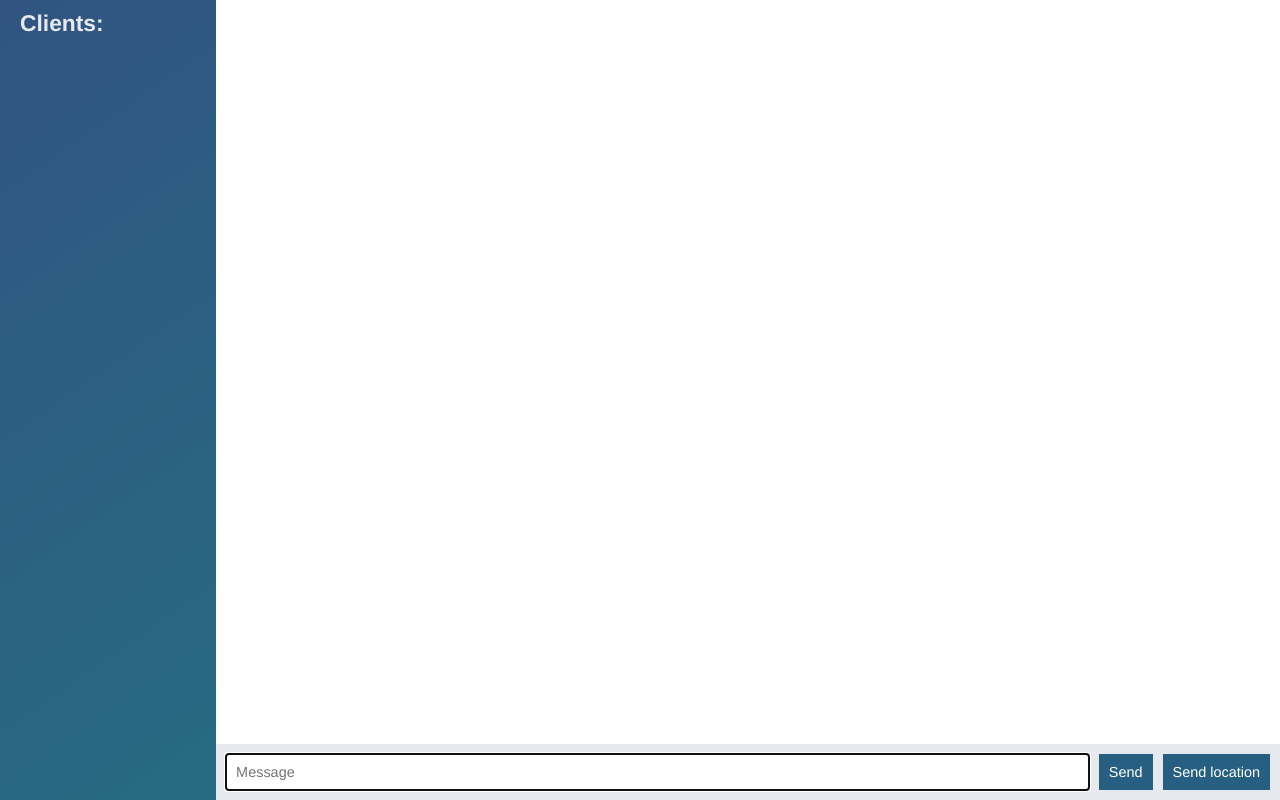
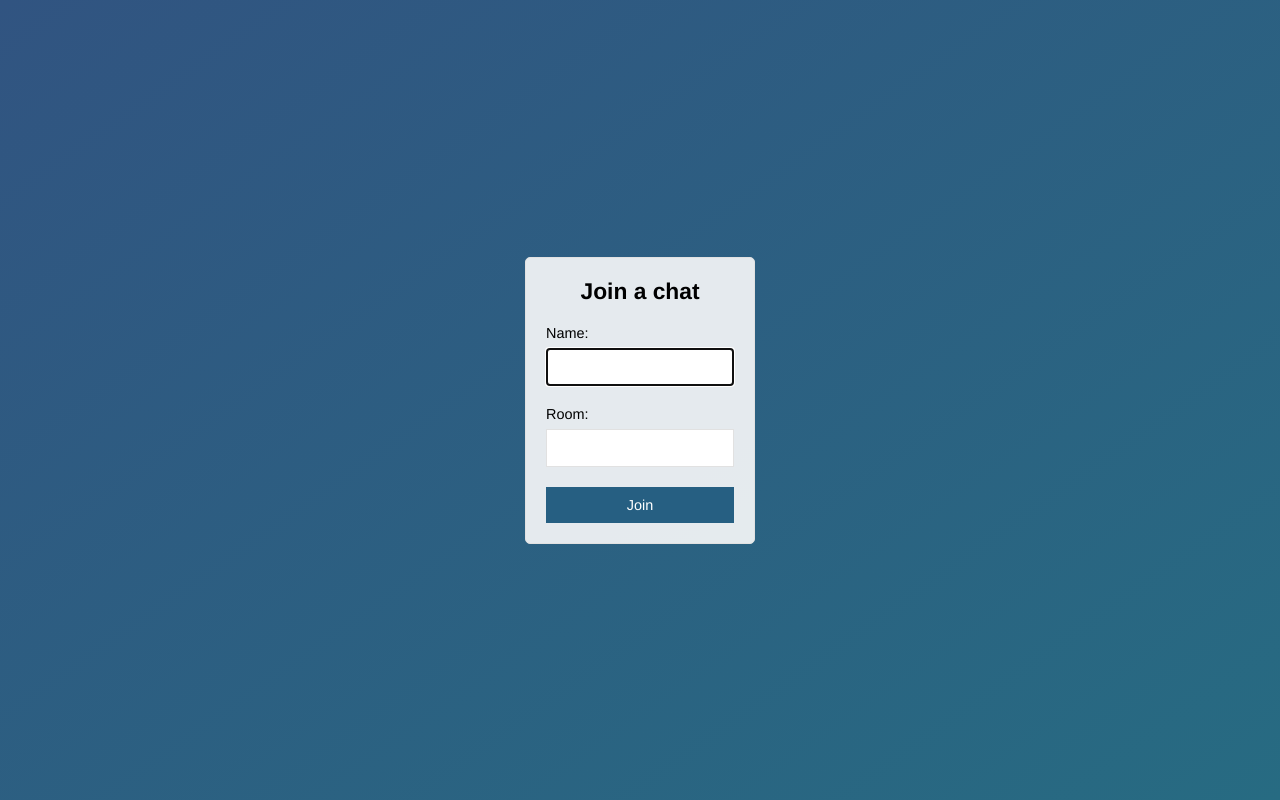
Before and after one commit to PohrebniakOleskandr/node-chat-app, a website: page public/index.html in a window 1280 px wide. Drawn offline with nearby package versions, Linux system fonts and the light colour scheme; no server answers.

Commit message:
Add join page that submits to chat.html

```diff
--- a/public/index.html
+++ b/public/index.html
@@ -3,61 +3,30 @@
 
 <head>
   <meta charset="utf-8">
+  <title>Join | ChatApp</title>
+  <meta name="viewport" content="width=device-width, initial-scale=1, user-scalable=no">
   <link rel = "stylesheet" href="/css/styles.css">
 </head>
 
-<body class="chat">
-
-  <div class="chat__sidebar">
-      <h3>Clients:</h3>
-      <div id="users"></div>
+<body class="centered-form">
+  <div class="centered-form__form">
+    <form action="chat.html">
+      <div class="form-field">
+        <h3>Join a chat</h3>
+      </div>
+      <div class="form-field">
+        <label for="name">Name:</label>
+        <input type="text" name="name" autofocus>
+      </div>
+      <div class="form-field">
+        <label for="room">Room:</label>
+        <input type="text" name="room">
+      </div>
+      <div class="form-field">
+          <button>Join</button>
+      </div>
+    </form>
   </div>
-
-  <div class="chat__main">
-
-    <ol id="messages" class="chat__messages"></ol>
-
-    <div class="chat__footer">
-      <form id="message-form">
-        <input name = "message" type="text" placeholder="Message" autofocus autocomplete="off">
-        <button>Send</button>
-      </form>
-
-      <button type="button" name="button" id="send-location">Send location</button>
-    </div>
-  </div>
-
-  <script id="message-template" type="text/template">
-    <li class="message">
-      <div class="message__title">
-        <h4>{{from}}</h4>
-        <span>{{createdAt}}</span>
-      </div>
-      <div class="message__body">
-        <p>{{text}}</p>
-      </div>
-    </li>
-  </script>
-
-
-  <script id="location-message-template" type="text/template">
-    <li class="message">
-      <div class="message__title">
-        <h4>{{from}}</h4>
-        <span>{{createdAt}}</span>
-      </div>
-      <div class="message__body">
-        <a href="{{url}}" target="_blank">My current location</a>
-      </div>
-    </li>
-  </script>
-
-  <script src="/socket.io/socket.io.js"></script>
-  <script src="js/libs/jquery-3.2.1.min.js"></script>
-  <script src="js/libs/moment.js"></script>
-  <script src= "js/libs/mustache.js"></script>
-  <script src= "js/index.js"></script>
-
 </body>
 
 </html>
```
Also changed, not shown: public/chat.html (added, +64 -0 lines), public/js/chat.js (renamed from public/js/index.js).
